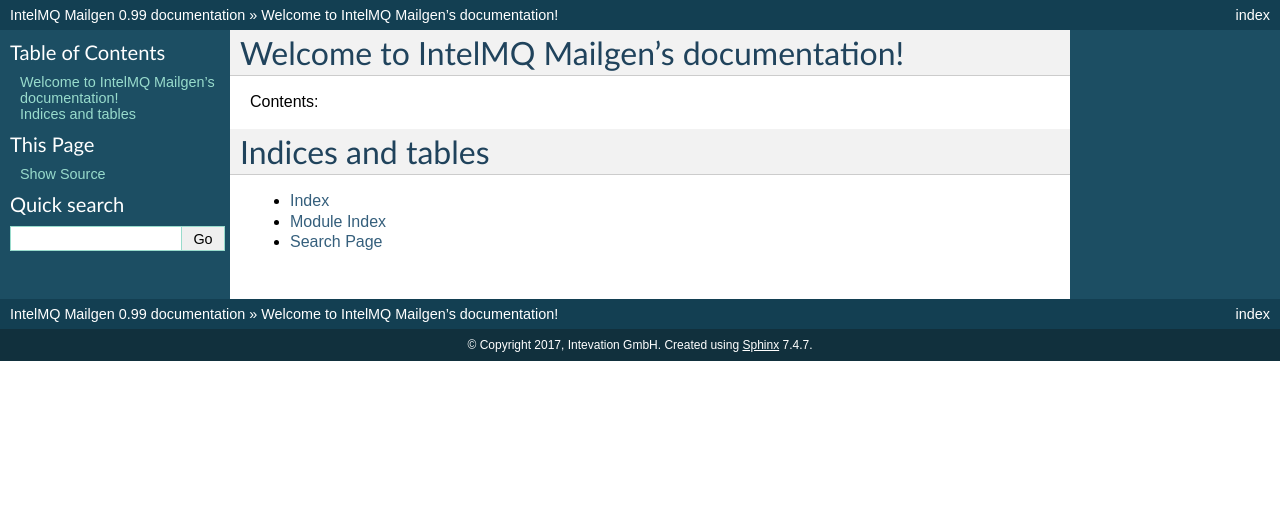
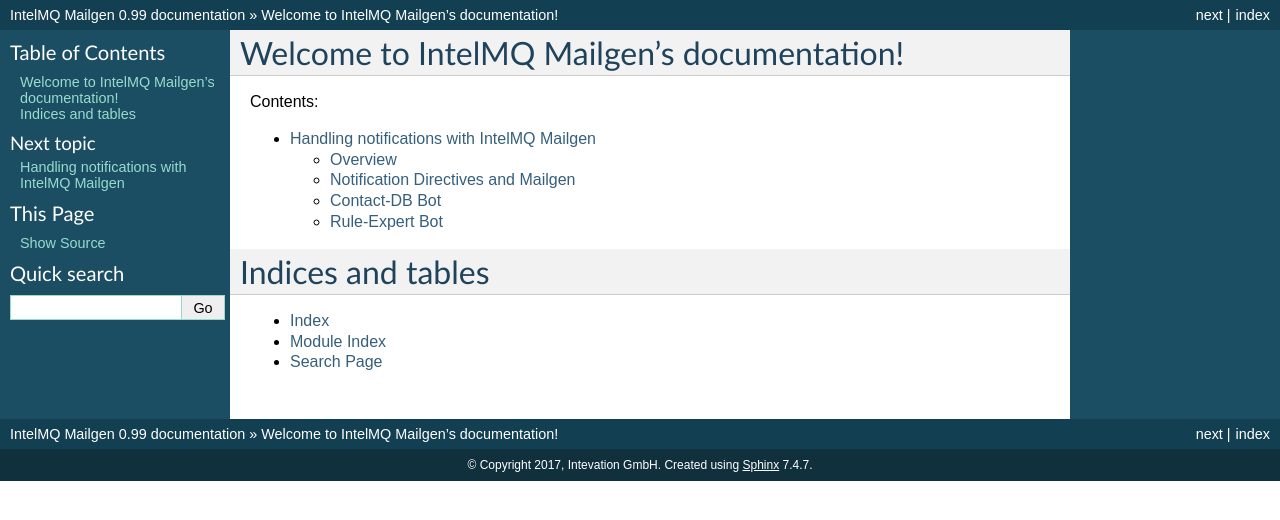
Before and after one commit to Intevation/intelmq-mailgen, a Sphinx documentation site: the page built from docs/index.rst, in a window 1280 px wide. Shown: the top 520 px of the page. Built offline with Sphinx 7.4.7, drawn with Linux system fonts in a browser that asks for light colours; some of the changed lines change nothing that is shown.

Commit message:
Start concept documentation for mailgen

```diff
--- /dev/null
+++ b/docs/concept.rst
@@ -0,0 +1,69 @@
+Handling notifications with IntelMQ Mailgen
+===========================================
+
+Overview
+--------
+
+When sending notifications based on the events processed by IntelMQ, the
+system---consisting of both IntelMQ and Mailgen---has to decide for each
+event who is to be notified when about the event and in which way. This
+information is represented by a `notification directive` that contains
+all the information needed for sending the notifications for an event.
+IntelMQ Mailgen processes these directives and sends mails accordingly.
+
+The directives are created by the IntelMQ side of the system. Expert
+bots in IntelMQ read contact information from a database (the CERT-bund
+Contact Database bot) and decide based on that information and the other
+event data which directives to create for an individual event (the
+CERT-bund Contact Rules bot). The directives are then written to the
+event database by IntelMQ's ``postgresql`` output bot automatically as
+part of the event data.
+
+IntelMQ Mailgen reads the directives that have not yet been processed
+from the database, aggregates them when possible, and generates and
+sends mails when the time has come. When mails are sent, the sending
+time and some other information such as the ticket number is stored in
+the database, indicating that the directive has been processed and to
+allow any questions the recipents of the mails may have to be linked to
+the events the notification was about.
+
+Both the rules expert bot and Mailgen can be configured with python
+scripts that are run for all events and directives respectively.
+
+The rest of this part of the document describes this in more detail.
+
+
+Notification Directives and Mailgen
+-----------------------------------
+
+A `notification directive` describes one notification for one event
+(there may be zero or more directives for each event) and contains the
+following information:
+
+    :recipient_address: The email address of the recipient.
+    :template_name: The name of the template for the contents of the
+                    notification.
+    :notification_format: The main format of the notification.
+    :event_data_format: The format to use for event data included in the
+                        notification.
+    :aggregate_identifier: Additional key/value pairs used when
+			   aggregating directives. Both keys and values
+			   are strings.
+    :notification_interval: Interval between notifications for similar
+			    events. Can be used together with last_sent
+			    to determine whether this interval has
+			    expired.
+
+All of these attributes except for the notification interval are
+considered when aggregating directives. Two directives with equal values
+for these fields will be processed together, so that they could be sent
+as a single mail.
+
+
+
+Contact-DB Bot
+--------------
+
+
+Rule-Expert Bot
+---------------
--- a/docs/index.rst
+++ b/docs/index.rst
@@ -11,6 +11,8 @@
 .. toctree::
    :maxdepth: 2
 
+   concept
+
 
 Indices and tables
 ==================
```
